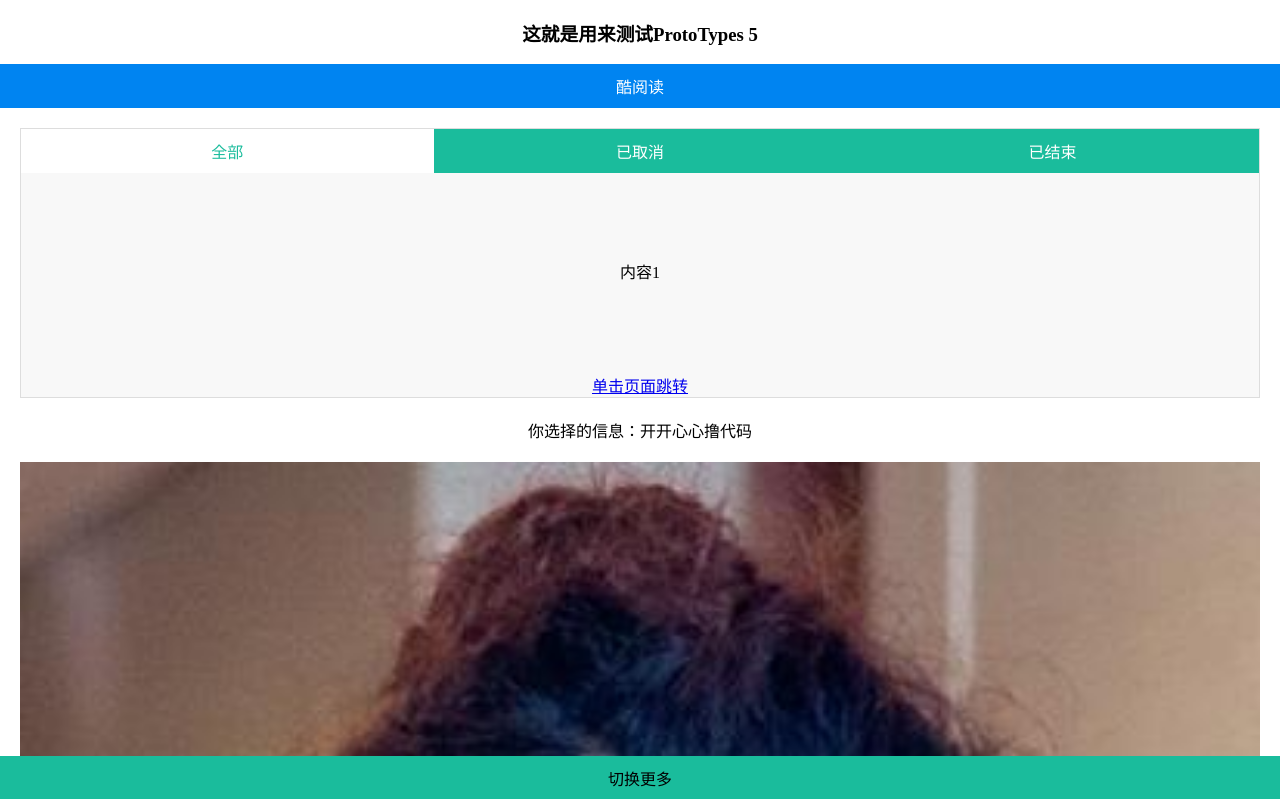
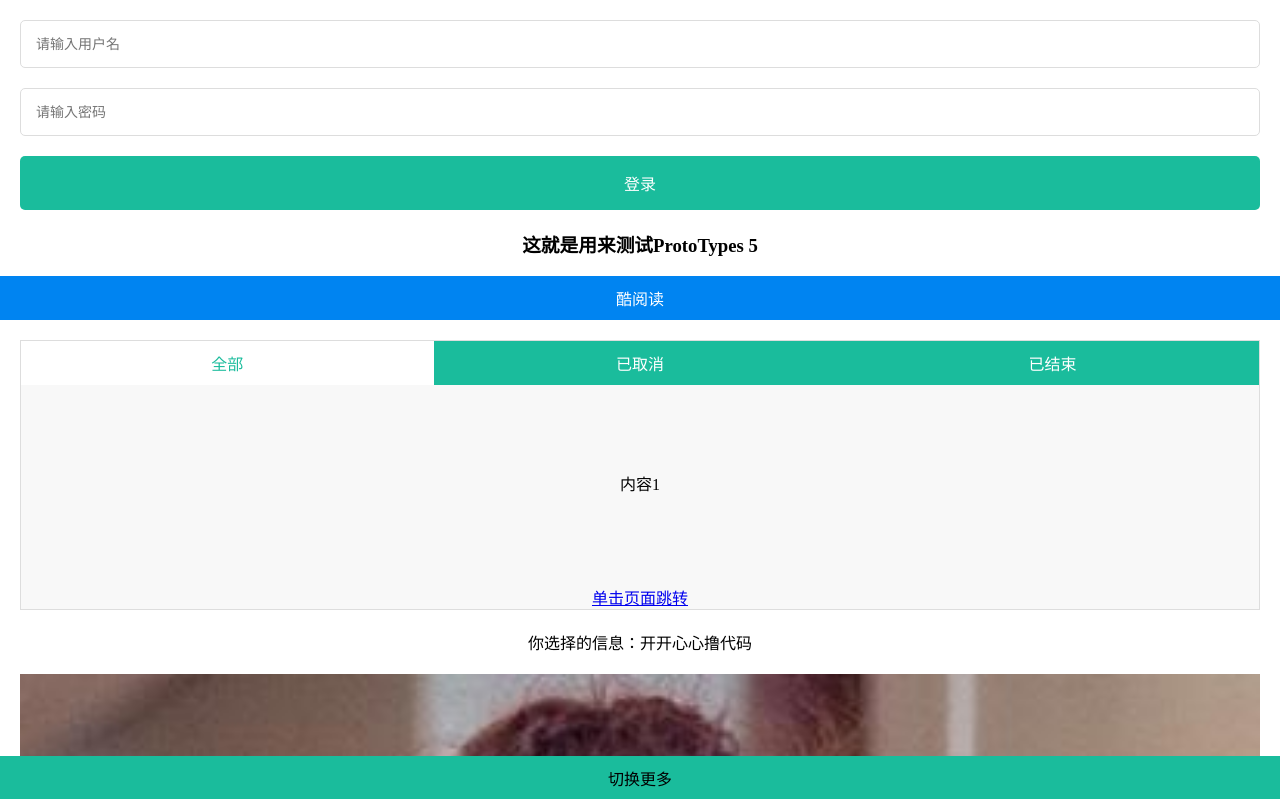
Before and after one commit to iamabby/reactFirstDemo, a React (Create React App) app: page / in a window 1280 px wide. Shown: the top 799 px of the page. Built offline with nearby package versions, Linux system fonts and the light colour scheme.

Commit message:
form infos

```diff
--- a/src/component/AllContent/AllContent.js
+++ b/src/component/AllContent/AllContent.js
@@ -3,9 +3,11 @@ import Header from ".././Header/Header";
 import MainContent from ".././MainContent/MainContent";
 import Footer from ".././Footer/Footer";
 import Properties from ".././Properties/Properties";
+import Form from ".././Form/Form";
 
 const AllContent=()=>(
 	<div>
+		<Form />
     	<Properties txt="这就是用来测试ProtoTypes" age={5} />
 		<Header />
 		<MainContent />
--- /dev/null
+++ b/src/component/Form/Form.js
@@ -0,0 +1,21 @@
+import React from "react";
+
+
+
+
+
+class Form extends React.Component {
+    submitFun() {
+        console.log("llll");
+    }
+    render() {
+        return (
+            <div className="form_block">
+                <input type="text" placeholder="请输入用户名" />
+                <input type="password" placeholder="请输入密码" />
+                <div className="btn_submit" onClick={() => {this.submitFun()}}>登录</div>
+            </div>
+        )
+    }
+}
+export default Form;
--- a/src/component/css/style.css
+++ b/src/component/css/style.css
@@ -83,3 +83,23 @@ div.dis_block {
   line-height: 200px;
   display: block;
 }
+.form_block {
+  margin: 20px;
+}
+.form_block input {
+  border: 0 none;
+  width: 100%;
+  margin-bottom: 20px;
+  padding: 15px;
+  font-size: 14px;
+  box-sizing: border-box;
+  border: 1px solid #ddd;
+  border-radius: 5px;
+  outline: none;
+}
+.btn_submit {
+  padding: 15px;
+  color: #fff;
+  background: #1abc9c;
+  border-radius: 5px;
+}
--- a/src/component/css/style.less
+++ b/src/component/css/style.less
@@ -73,3 +73,25 @@ div.dis_block{
     line-height: 200px;
     display: block;
 }
+
+
+.form_block{
+    margin: 20px;
+    input{
+        border:0 none;
+        width: 100%;
+        margin-bottom:20px;
+        padding: 15px;
+        font-size: 14px;
+        box-sizing: border-box;
+        border:1px solid #ddd;
+        border-radius: 5px;
+        outline:none;
+    }
+}
+.btn_submit{
+    padding: 15px;
+    color: #fff;
+    background: #1abc9c;
+    border-radius: 5px;
+}
```
